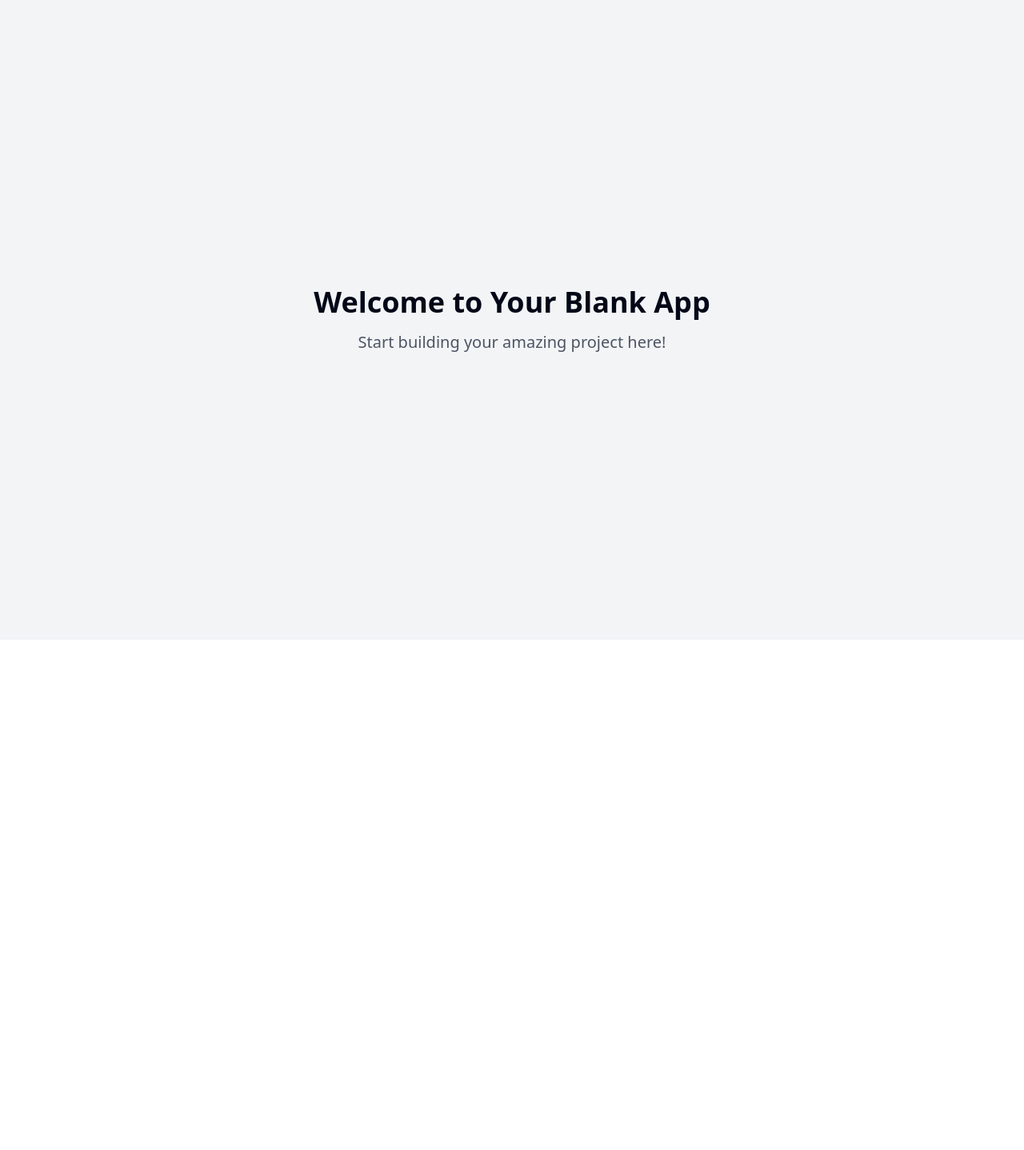
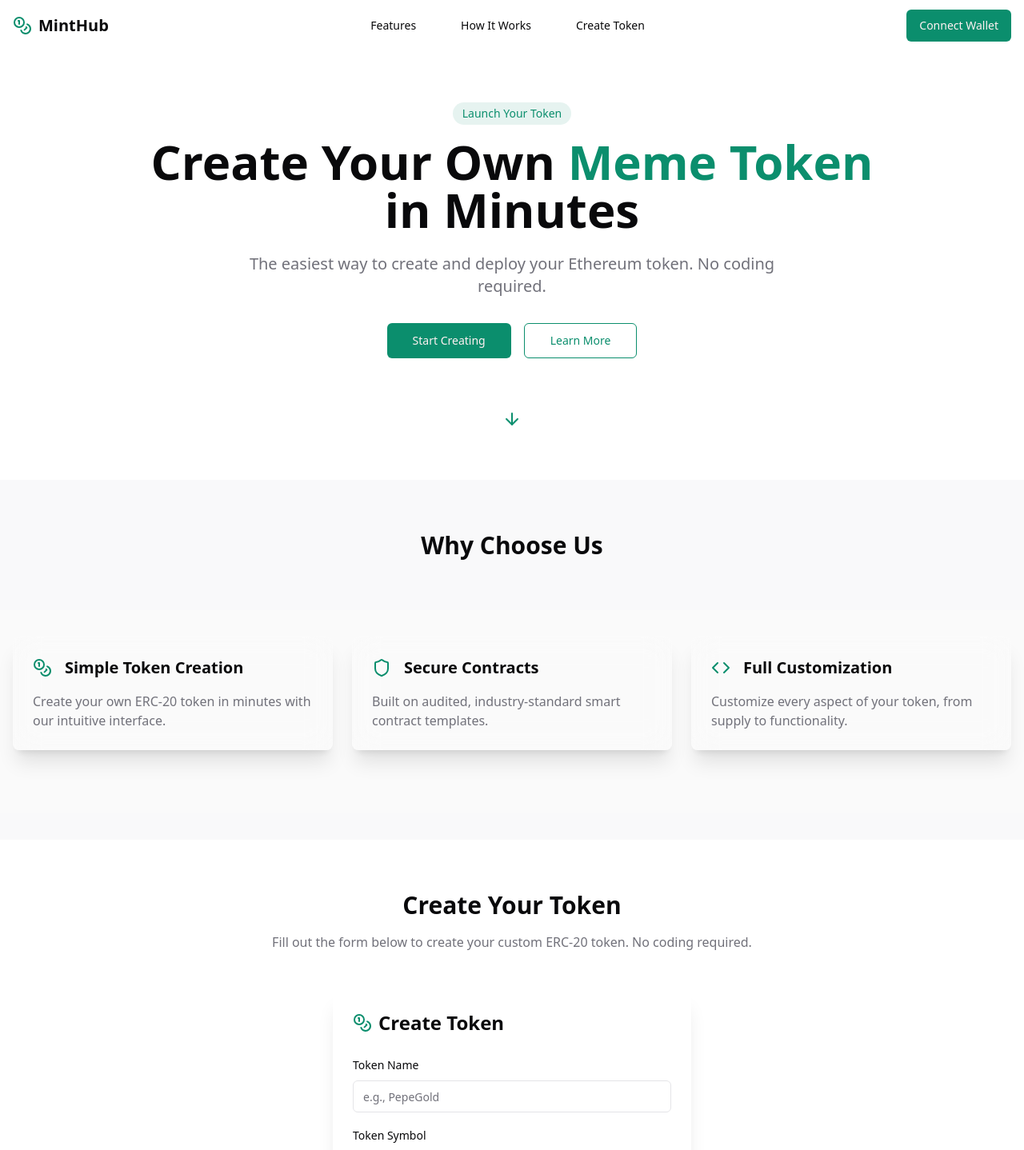
Before and after one commit to Fallout508/meme-mint-hub, a React (Vite) app: page / in a window 1280 px wide. Shown: the top 1438 px of the page at 80% size. Before the commit the page ends 800 px from the top, so only its background shows below. Built offline with nearby package versions, Linux system fonts and the light colour scheme.

Commit message:
Add Ethereum meme coin website
This commit adds a website for creating Ethereum meme coins using Solidity and smart contracts.  The specific implementation details are not included in this commit message.

```diff
--- /dev/null
+++ b/src/components/Features.tsx
@@ -0,0 +1,37 @@
+
+import { Card } from "@/components/ui/card";
+import { Coins, Code, Shield } from "lucide-react";
+
+export function Features() {
+  const features = [
+    {
+      icon: <Coins className="w-6 h-6 text-primary" />,
+      title: "Simple Token Creation",
+      description: "Create your own ERC-20 token in minutes with our intuitive interface.",
+    },
+    {
+      icon: <Shield className="w-6 h-6 text-primary" />,
+      title: "Secure Contracts",
+      description: "Built on audited, industry-standard smart contract templates.",
+    },
+    {
+      icon: <Code className="w-6 h-6 text-primary" />,
+      title: "Full Customization",
+      description: "Customize every aspect of your token, from supply to functionality.",
+    },
+  ];
+
+  return (
+    <div className="grid md:grid-cols-3 gap-6 py-12">
+      {features.map((feature, index) => (
+        <Card key={index} className="p-6 glass-card group hover:scale-105 transition-all duration-300">
+          <div className="flex items-center gap-4 mb-4">
+            {feature.icon}
+            <h3 className="text-xl font-semibold">{feature.title}</h3>
+          </div>
+          <p className="text-muted-foreground">{feature.description}</p>
+        </Card>
+      ))}
+    </div>
+  );
+}
--- /dev/null
+++ b/src/components/Navbar.tsx
@@ -0,0 +1,39 @@
+
+import { useState } from "react";
+import { Button } from "@/components/ui/button";
+import { Coins } from "lucide-react";
+
+export function Navbar() {
+  const [isScrolled, setIsScrolled] = useState(false);
+
+  useState(() => {
+    const handleScroll = () => {
+      setIsScrolled(window.scrollY > 20);
+    };
+    window.addEventListener("scroll", handleScroll);
+    return () => window.removeEventListener("scroll", handleScroll);
+  });
+
+  return (
+    <nav className={`fixed top-0 left-0 right-0 z-50 transition-all duration-300 ${
+      isScrolled ? "bg-background/80 backdrop-blur-lg shadow-md" : ""
+    }`}>
+      <div className="container mx-auto px-4">
+        <div className="flex items-center justify-between h-16">
+          <div className="flex items-center gap-2">
+            <Coins className="w-6 h-6 text-primary" />
+            <span className="text-xl font-bold">MintHub</span>
+          </div>
+          <div className="hidden md:flex items-center gap-6">
+            <a href="#features" className="nav-link">Features</a>
+            <a href="#how-it-works" className="nav-link">How It Works</a>
+            <a href="#create" className="nav-link">Create Token</a>
+          </div>
+          <Button className="bg-primary hover:bg-primary/90 transition-all duration-200">
+            Connect Wallet
+          </Button>
+        </div>
+      </div>
+    </nav>
+  );
+}
--- /dev/null
+++ b/src/components/TokenCreator.tsx
@@ -0,0 +1,71 @@
+
+import { useState } from "react";
+import { Card } from "@/components/ui/card";
+import { Input } from "@/components/ui/input";
+import { Button } from "@/components/ui/button";
+import { Label } from "@/components/ui/label";
+import { Coins } from "lucide-react";
+import { useToast } from "@/hooks/use-toast";
+
+export function TokenCreator() {
+  const [tokenName, setTokenName] = useState("");
+  const [tokenSymbol, setTokenSymbol] = useState("");
+  const [totalSupply, setTotalSupply] = useState("");
+  const { toast } = useToast();
+
+  const handleSubmit = async (e: React.FormEvent) => {
+    e.preventDefault();
+    toast({
+      title: "Coming Soon",
+      description: "Token creation functionality will be available soon!",
+    });
+  };
+
+  return (
+    <Card className="w-full max-w-md p-6 glass-card">
+      <div className="flex items-center gap-2 mb-6">
+        <Coins className="w-6 h-6 text-primary" />
+        <h2 className="text-2xl font-bold">Create Token</h2>
+      </div>
+      <form onSubmit={handleSubmit} className="space-y-4">
+        <div className="space-y-2">
+          <Label htmlFor="tokenName">Token Name</Label>
+          <Input
+            id="tokenName"
+            placeholder="e.g., PepeGold"
+            value={tokenName}
+            onChange={(e) => setTokenName(e.target.value)}
+            className="transition-all duration-200 focus:ring-2 focus:ring-primary/20"
+          />
+        </div>
+        <div className="space-y-2">
+          <Label htmlFor="tokenSymbol">Token Symbol</Label>
+          <Input
+            id="tokenSymbol"
+            placeholder="e.g., PEPEG"
+            value={tokenSymbol}
+            onChange={(e) => setTokenSymbol(e.target.value)}
+            className="transition-all duration-200 focus:ring-2 focus:ring-primary/20"
+          />
+        </div>
+        <div className="space-y-2">
+          <Label htmlFor="totalSupply">Total Supply</Label>
+          <Input
+            id="totalSupply"
+            type="number"
+            placeholder="e.g., 1000000"
+            value={totalSupply}
+            onChange={(e) => setTotalSupply(e.target.value)}
+            className="transition-all duration-200 focus:ring-2 focus:ring-primary/20"
+          />
+        </div>
+        <Button
+          type="submit"
+          className="w-full bg-primary hover:bg-primary/90 transition-all duration-200"
+        >
+          Create Token
+        </Button>
+      </form>
+    </Card>
+  );
+}
--- a/src/index.css
+++ b/src/index.css
@@ -1,3 +1,4 @@
+
 @tailwind base;
 @tailwind components;
 @tailwind utilities;
@@ -5,88 +6,47 @@
 @layer base {
   :root {
     --background: 0 0% 100%;
-    --foreground: 222.2 84% 4.9%;
-
+    --foreground: 240 10% 3.9%;
     --card: 0 0% 100%;
-    --card-foreground: 222.2 84% 4.9%;
-
+    --card-foreground: 240 10% 3.9%;
     --popover: 0 0% 100%;
-    --popover-foreground: 222.2 84% 4.9%;
-
-    --primary: 222.2 47.4% 11.2%;
-    --primary-foreground: 210 40% 98%;
-
-    --secondary: 210 40% 96.1%;
-    --secondary-foreground: 222.2 47.4% 11.2%;
-
-    --muted: 210 40% 96.1%;
-    --muted-foreground: 215.4 16.3% 46.9%;
-
-    --accent: 210 40% 96.1%;
-    --accent-foreground: 222.2 47.4% 11.2%;
-
+    --popover-foreground: 240 10% 3.9%;
+    --primary: 165 85% 30%;
+    --primary-foreground: 355.7 100% 97.3%;
+    --secondary: 240 4.8% 95.9%;
+    --secondary-foreground: 240 5.9% 10%;
+    --muted: 240 4.8% 95.9%;
+    --muted-foreground: 240 3.8% 46.1%;
+    --accent: 240 4.8% 95.9%;
+    --accent-foreground: 240 5.9% 10%;
     --destructive: 0 84.2% 60.2%;
-    --destructive-foreground: 210 40% 98%;
-
-    --border: 214.3 31.8% 91.4%;
-    --input: 214.3 31.8% 91.4%;
-    --ring: 222.2 84% 4.9%;
-
-    --radius: 0.5rem;
-
-    --sidebar-background: 0 0% 98%;
-
-    --sidebar-foreground: 240 5.3% 26.1%;
-
-    --sidebar-primary: 240 5.9% 10%;
-
-    --sidebar-primary-foreground: 0 0% 98%;
-
-    --sidebar-accent: 240 4.8% 95.9%;
-
-    --sidebar-accent-foreground: 240 5.9% 10%;
-
-    --sidebar-border: 220 13% 91%;
-
-    --sidebar-ring: 217.2 91.2% 59.8%;
+    --destructive-foreground: 0 0% 98%;
+    --border: 240 5.9% 90%;
+    --input: 240 5.9% 90%;
+    --ring: 165 85% 30%;
+    --radius: 0.75rem;
   }
 
   .dark {
-    --background: 222.2 84% 4.9%;
-    --foreground: 210 40% 98%;
-
-    --card: 222.2 84% 4.9%;
-    --card-foreground: 210 40% 98%;
-
-    --popover: 222.2 84% 4.9%;
-    --popover-foreground: 210 40% 98%;
-
-    --primary: 210 40% 98%;
-    --primary-foreground: 222.2 47.4% 11.2%;
-
-    --secondary: 217.2 32.6% 17.5%;
-    --secondary-foreground: 210 40% 98%;
-
-    --muted: 217.2 32.6% 17.5%;
-    --muted-foreground: 215 20.2% 65.1%;
-
-    --accent: 217.2 32.6% 17.5%;
-    --accent-foreground: 210 40% 98%;
-
+    --background: 20 14.3% 4.1%;
+    --foreground: 0 0% 95%;
+    --card: 24 9.8% 10%;
+    --card-foreground: 0 0% 95%;
+    --popover: 0 0% 9%;
+    --popover-foreground: 0 0% 95%;
+    --primary: 165 85% 30%;
+    --primary-foreground: 355.7 100% 97.3%;
+    --secondary: 240 3.7% 15.9%;
+    --secondary-foreground: 0 0% 98%;
+    --muted: 0 0% 15%;
+    --muted-foreground: 240 5% 64.9%;
+    --accent: 12 6.5% 15.1%;
+    --accent-foreground: 0 0% 98%;
     --destructive: 0 62.8% 30.6%;
-    --destructive-foreground: 210 40% 98%;
-
-    --border: 217.2 32.6% 17.5%;
-    --input: 217.2 32.6% 17.5%;
-    --ring: 212.7 26.8% 83.9%;
-    --sidebar-background: 240 5.9% 10%;
-    --sidebar-foreground: 240 4.8% 95.9%;
-    --sidebar-primary: 224.3 76.3% 48%;
-    --sidebar-primary-foreground: 0 0% 100%;
-    --sidebar-accent: 240 3.7% 15.9%;
-    --sidebar-accent-foreground: 240 4.8% 95.9%;
-    --sidebar-border: 240 3.7% 15.9%;
-    --sidebar-ring: 217.2 91.2% 59.8%;
+    --destructive-foreground: 0 85.7% 97.3%;
+    --border: 240 3.7% 15.9%;
+    --input: 240 3.7% 15.9%;
+    --ring: 165 85% 30%;
   }
 }
 
@@ -94,8 +54,39 @@
   * {
     @apply border-border;
   }
-
   body {
-    @apply bg-background text-foreground;
+    @apply bg-background text-foreground antialiased;
   }
 }
+
+.glass-card {
+  @apply bg-white/10 backdrop-blur-lg border border-white/20 shadow-xl;
+}
+
+.shimmer {
+  @apply relative overflow-hidden;
+}
+
+.shimmer::before {
+  @apply absolute inset-0;
+  content: '';
+  background: linear-gradient(
+    90deg,
+    transparent,
+    rgba(255, 255, 255, 0.1),
+    transparent
+  );
+  animation: shimmer 2s infinite linear;
+}
+
+.nav-link {
+  @apply relative px-4 py-2 text-sm font-medium transition-colors;
+}
+
+.nav-link::after {
+  @apply absolute bottom-0 left-0 h-0.5 w-0 bg-primary transition-all duration-300 content-[''];
+}
+
+.nav-link:hover::after {
+  @apply w-full;
+}
--- a/src/pages/Index.tsx
+++ b/src/pages/Index.tsx
@@ -1,12 +1,80 @@
-// Update this page (the content is just a fallback if you fail to update the page)
+
+import { Navbar } from "@/components/Navbar";
+import { Features } from "@/components/Features";
+import { TokenCreator } from "@/components/TokenCreator";
+import { Button } from "@/components/ui/button";
+import { ArrowDown } from "lucide-react";
 
 const Index = () => {
   return (
-    <div className="min-h-screen flex items-center justify-center bg-gray-100">
-      <div className="text-center">
-        <h1 className="text-4xl font-bold mb-4">Welcome to Your Blank App</h1>
-        <p className="text-xl text-gray-600">Start building your amazing project here!</p>
-      </div>
+    <div className="min-h-screen">
+      <Navbar />
+
+      {/* Hero Section */}
+      <section className="pt-32 pb-16 relative">
+        <div className="container mx-auto px-4 text-center">
+          <span className="inline-block px-3 py-1 bg-primary/10 text-primary rounded-full text-sm font-medium mb-4">
+            Launch Your Token
+          </span>
+          <h1 className="text-4xl md:text-6xl font-bold mb-6 leading-tight">
+            Create Your Own
+            <span className="text-primary"> Meme Token</span>
+            <br />
+            in Minutes
+          </h1>
+          <p className="text-xl text-muted-foreground mb-8 max-w-2xl mx-auto">
+            The easiest way to create and deploy your Ethereum token. No coding required.
+          </p>
+          <div className="flex justify-center gap-4">
+            <Button
+              size="lg"
+              className="bg-primary hover:bg-primary/90 transition-all duration-200"
+            >
+              Start Creating
+            </Button>
+            <Button
+              size="lg"
+              variant="outline"
+              className="border-primary text-primary hover:bg-primary/10"
+            >
+              Learn More
+            </Button>
+          </div>
+          <div className="mt-16 animate-float">
+            <ArrowDown className="w-6 h-6 mx-auto text-primary" />
+          </div>
+        </div>
+      </section>
+
+      {/* Features Section */}
+      <section id="features" className="py-16 bg-accent/50">
+        <div className="container mx-auto px-4">
+          <h2 className="text-3xl font-bold text-center mb-12">Why Choose Us</h2>
+          <Features />
+        </div>
+      </section>
+
+      {/* Token Creator Section */}
+      <section id="create" className="py-16">
+        <div className="container mx-auto px-4">
+          <div className="text-center mb-12">
+            <h2 className="text-3xl font-bold mb-4">Create Your Token</h2>
+            <p className="text-muted-foreground max-w-2xl mx-auto">
+              Fill out the form below to create your custom ERC-20 token. No coding required.
+            </p>
+          </div>
+          <div className="flex justify-center">
+            <TokenCreator />
+          </div>
+        </div>
+      </section>
+
+      {/* Footer */}
+      <footer className="py-8 border-t">
+        <div className="container mx-auto px-4 text-center text-sm text-muted-foreground">
+          <p>© 2024 MemeToken MintHub. All rights reserved.</p>
+        </div>
+      </footer>
     </div>
   );
 };
```
Also changed, not shown: tailwind.config.ts (+53 -53 lines).
